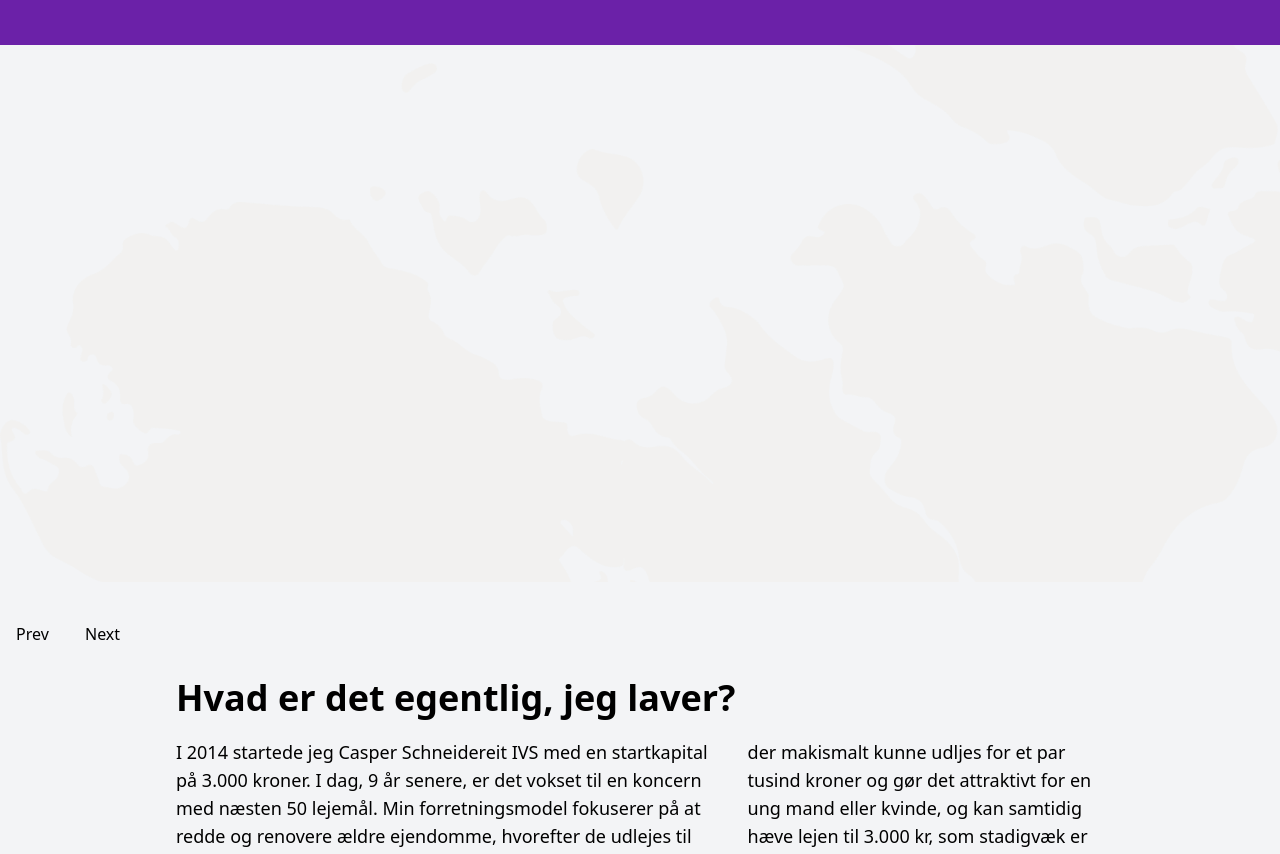
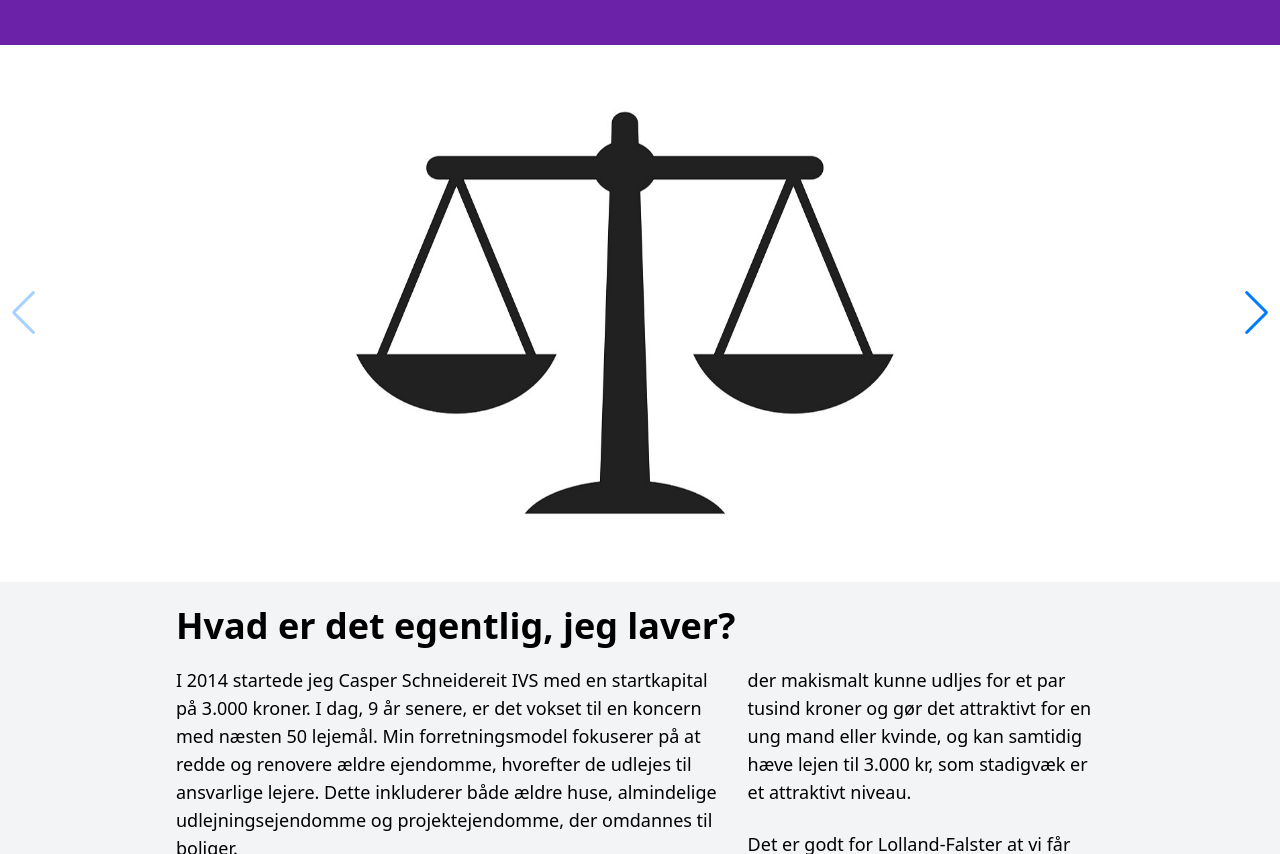
Before and after one commit to sasa9-stack/CASPER-2.0, a website: page Index.html in a window 1280 px wide. Shown: the part 3498-4352 px from the top of the page. Drawn offline with nearby package versions, Linux system fonts and the light colour scheme.

Commit message:
swiper.js

```diff
--- a/Index.html
+++ b/Index.html
@@ -5,6 +5,7 @@
     <meta name="viewport" content="width=device-width, initial-scale=1.0">
     <title>Casper</title>
     <link rel="stylesheet" href="css/main.css" />
+    <link rel="stylesheet" href="https://unpkg.com/swiper/swiper-bundle.min.css">
     <title>Manage Landing Page</title>
     <style>
         .carousel-slide {
@@ -187,28 +188,19 @@
         </div>
     </div>
 </section>
-<section class="bg-gray-100 flex items-center justify-center h-screen">
-    <!--Carousel-->
-    <div class="carousel relative w-full max-w-2xl mx-auto overflow-hidden">
-        <div class="carousel-slides flex">
-            <div class="carousel-slide active w-full flex-shrink-0">
-                <img src="img/Guldborgsund - Copy.png" alt="Slide 1" class="w-full h-auto">
-            </div>
-            <div class="carousel-slide w-full flex-shrink-0">
-                <img src="img/Background 2.jpg 2.png" alt="Slide 2" class="w-full h-auto">
-            </div>
-            <div class="carousel-slide w-full flex-shrink-0">
-                <img src="img/image3.jpg" alt="Slide 3" class="w-full h-auto">
-            </div>
+<section class="bg-gray-100 flex items-center justify-center min-h-screen">
+   <!-- Swiper -->
+  <div class="swiper mySwiper">
+    <div class="swiper-wrapper">
+        <div class="swiper-slide">
+        <img src="img/Background 2.jpg">
         </div>
-        <div class="carousel-dots flex justify-center mt-4">
-            <span class="dot active h-4 w-4 bg-slate-600 rounded-full mx-1 cursor-pointer"></span>
-            <span class="dot h-4 w-4 bg-gray-600 rounded-full mx-1 cursor-pointer"></span>
-            <span class="dot h-4 w-4 bg-gray-600 rounded-full mx-1 cursor-pointer"></span>
-        </div>
-        <button class="prev absolute top-1/2 left-4 transform -translate-y-1/2 bg-gray-700 text-black px-4 py-2 rounded">Prev</button>
-        <button class="next absolute top-1/2 right-4 transform -translate-y-1/2 bg-gray-700 text-black px-4 py-2 rounded">Next</button>
+      <div class="swiper-slide"><img src="img/Guldborgsund - Copy.png"></div>
+      <div class="swiper-slide"><img src="img/image3.jpg"></div>
     </div>
+    <div class="swiper-button-next"></div>
+    <div class="swiper-button-prev"></div>
+  </div>
 </section>
 <section id="history"class="bg-gray-100">
     <div class="container mx-auto px-6 py-6 ">
@@ -278,5 +270,6 @@
     </div>
 </footer>
 </body>
+<script src="https://cdn.jsdelivr.net/npm/swiper@11/swiper-bundle.min.js"></script>
 <script src="scrpit.js"></script>></script>
 </html>
--- a/scrpit.js
+++ b/scrpit.js
@@ -1,57 +1,6 @@
-document.addEventListener('DOMContentLoaded', () => {
-    const slides = document.querySelectorAll('.carousel-slide'); //ovde uzimam slide iz html
-    const dots = document.querySelectorAll('.dot');// ovde navigacijske tacke
-    const prevButton = document.querySelector('.prev');//navigacija
-    const nextButton = document.querySelector('.next');
-    let currentIndex = 0;// ova varijabla je za broj slajda
-    let autoSlideInterval;// ovo je interval na kojoj se menjaju sljadovi
-
-    function showSlide(index) {//arrow funkcija koja uzima index
-        slides.forEach((slide, i) => {//looping throgh array da vrti slide
-            slide.classList.toggle('active', i === index);
-        });
-
-        dots.forEach((dot, i) => {
-            dot.classList.toggle('active', i === index);//isto samo dots
-        });
-    }
-
-    function nextSlide() {//ovo je za dugme next slide dodaje +1
-        currentIndex = (currentIndex + 1) % slides.length;
-        showSlide(currentIndex);
-    }
-
-    function prevSlide() {//isto samo -1
-        currentIndex = (currentIndex - 1 + slides.length) % slides.length;
-        showSlide(currentIndex);
-    }
-
-    dots.forEach((dot, index) => {//ovo ovde nisam siguran za sta je
-        dot.addEventListener('click', () => {
-            showSlide(index);
-            currentIndex = index;
-        });
-    });
-
-    prevButton.addEventListener('click', prevSlide);//lagano
-    nextButton.addEventListener('click', nextSlide);
-
-    // Auto slide
-    function startAutoSlide() {
-        autoSlideInterval = setInterval(nextSlide, 10000);
-    }
-
-    function stopAutoSlide() {
-        clearInterval(autoSlideInterval);
-    }
-
-    // Start auto slide
-    startAutoSlide();
-
-    // Pause auto slide on hover
-    const carousel = document.querySelector('.carousel');
-    carousel.addEventListener('mouseenter', stopAutoSlide);
-    carousel.addEventListener('mouseleave', startAutoSlide);
-
-    showSlide(currentIndex);
-});
+var swiper = new Swiper(".mySwiper", {
+    navigation: {
+      nextEl: ".swiper-button-next",
+      prevEl: ".swiper-button-prev",
+    },
+  });
```
